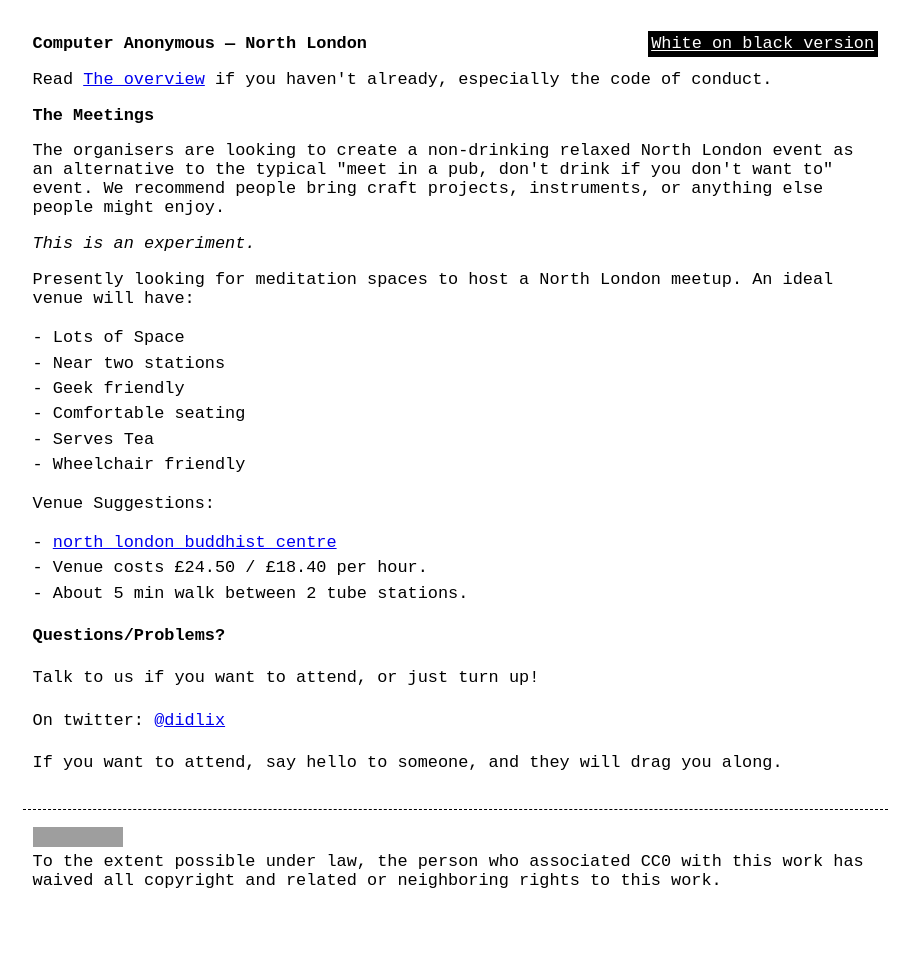
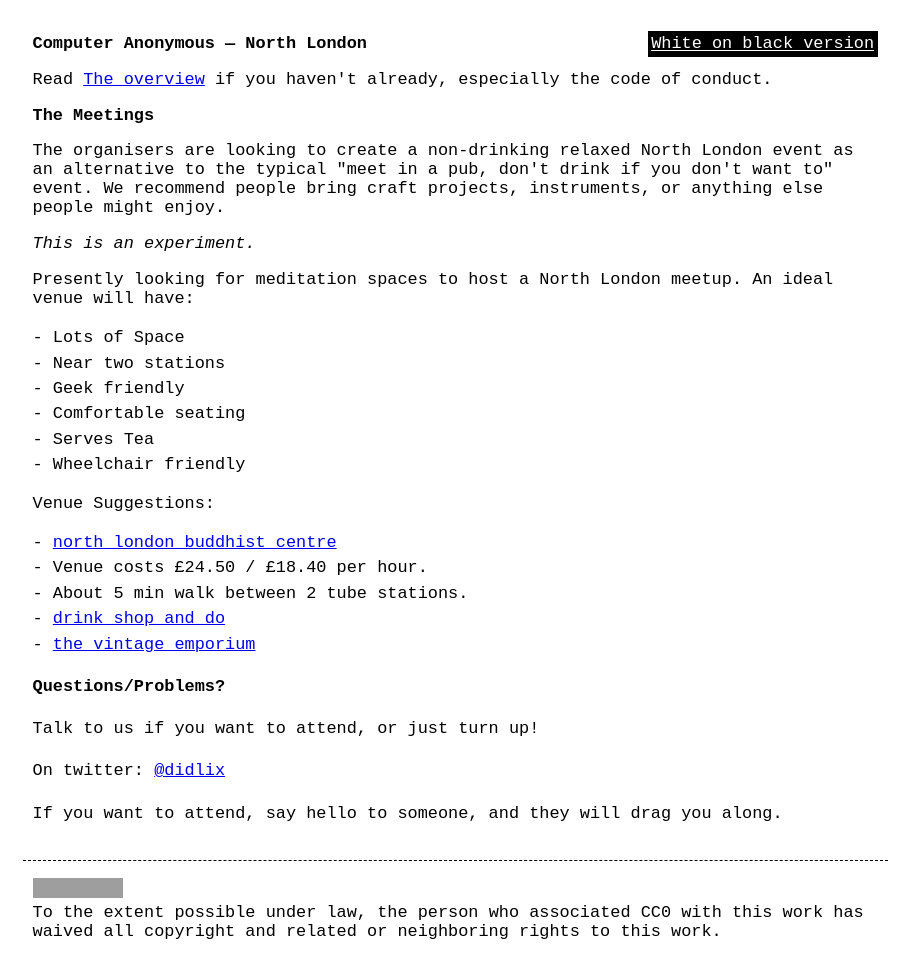
Before and after one commit to computeranonymous/computer, a Jekyll site: the page built from uk_north_london.html, in a window 1280 px wide. Shown: the whole page, without its empty margins (185-1094 px from the left). Built offline with Jekyll 4.4.1, drawn with Linux system fonts in a browser that asks for light colours; before the commit the page ends 924 px from its top, so only the background shows below that; grey boxes are pictures that could not be loaded.

Commit message:
Add 2 venues to north london

```diff
--- a/uk_north_london.html
+++ b/uk_north_london.html
@@ -32,6 +32,8 @@ title: Computer Anonymous North London
       <li>Venue costs £24.50 / £18.40 per hour.</li>
       <li>About 5 min walk between 2 tube stations.</li>
   </li>
+  <li><a href="http://www.drinkshopdo.com/">drink shop and do</a></li>
+  <li><a href="http://www.vintageemporiumcafe.com/">the vintage emporium</a></li>
 </ul>
 
 <h3>Questions/Problems?</h3>
```
